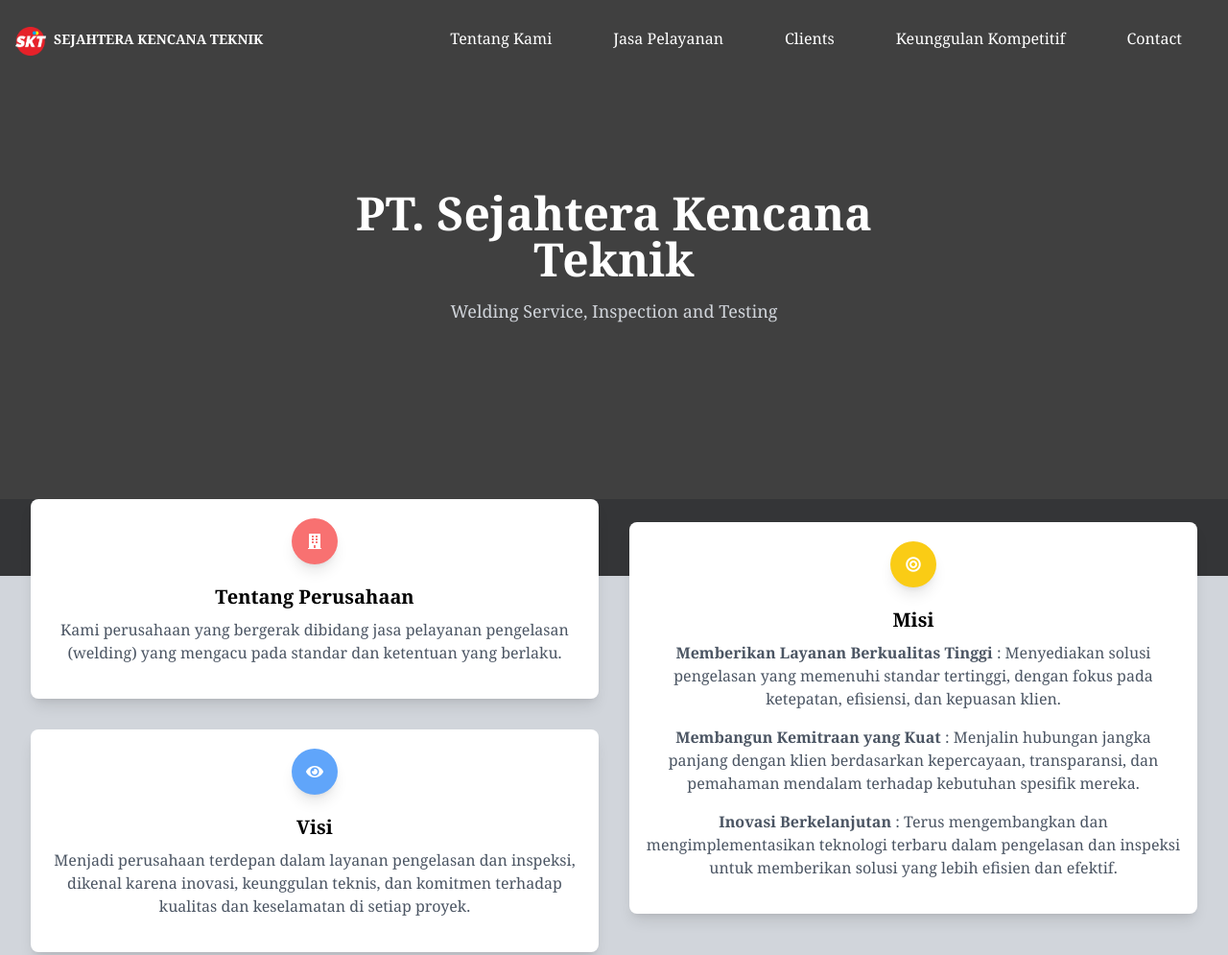
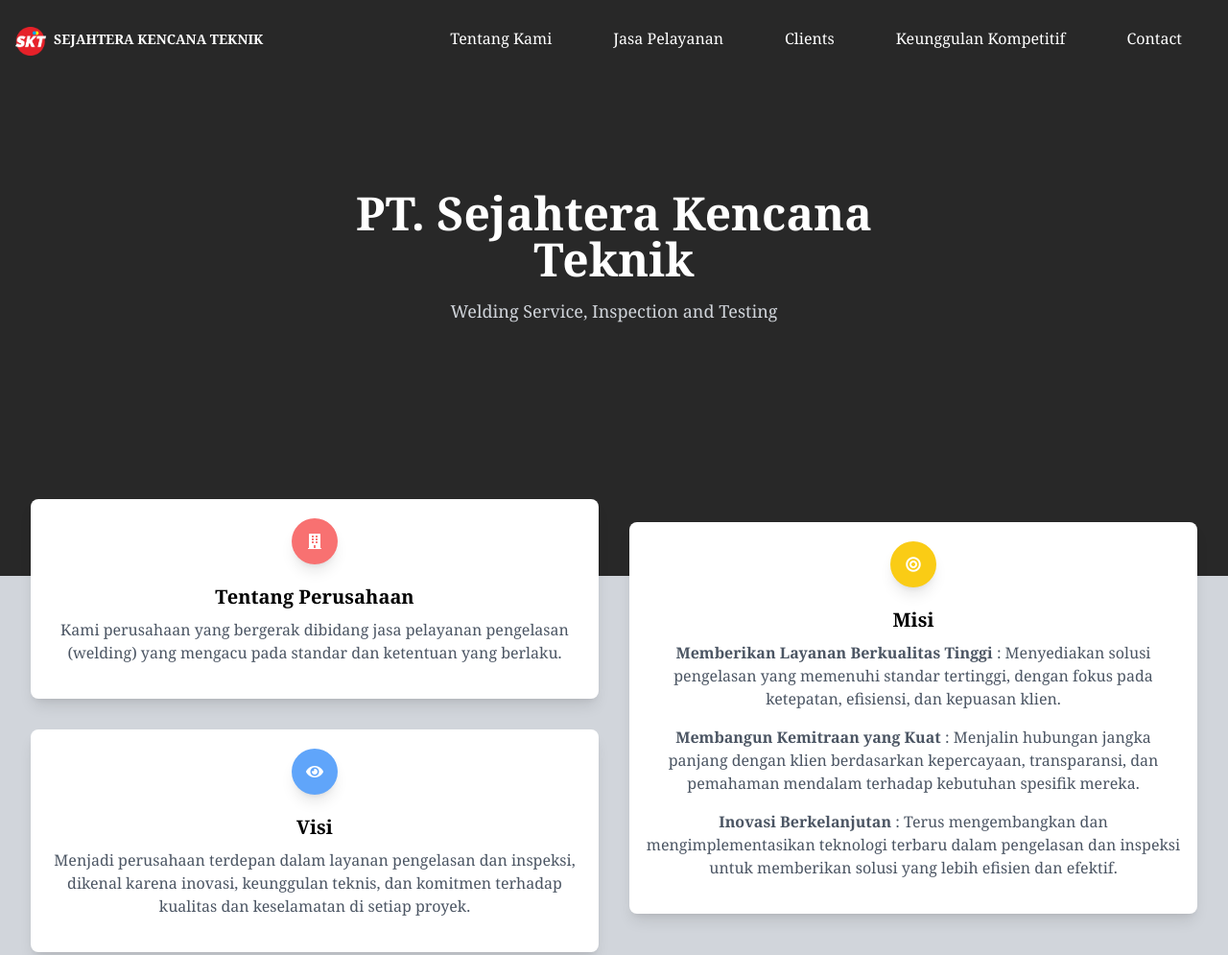
Before and after one commit to amedfg/sejahtera-kencana-teknik, a website: page index.html in a window 1280 px wide. Shown: the top 995 px of the page at 96% size. Drawn offline with nearby package versions, Linux system fonts and the light colour scheme; files that its build step writes are made by us from their sources; the site is published under a folder, as on GitHub Pages, so addresses that start at the root find nothing.

Commit message:
background image

```diff
--- a/index.html
+++ b/index.html
@@ -52,7 +52,7 @@
     <main>
       <!-- Gambar Header -->
       <div class="relative pt-16 pb-32 flex content-center items-center justify-center" style="min-height: 75vh;">
-        <div class="absolute top-0 w-full h-full bg-center bg-cover" style='background-image: url("/public/img/1.jpg");' >
+        <div class="absolute top-0 w-full h-full bg-center bg-cover" style='background-image: url("public/img/1.jpg");' >
           <span id="blackOverlay" class="w-full h-full absolute opacity-75 bg-black"></span>
         </div>
         <div class="container relative mx-auto">
```
